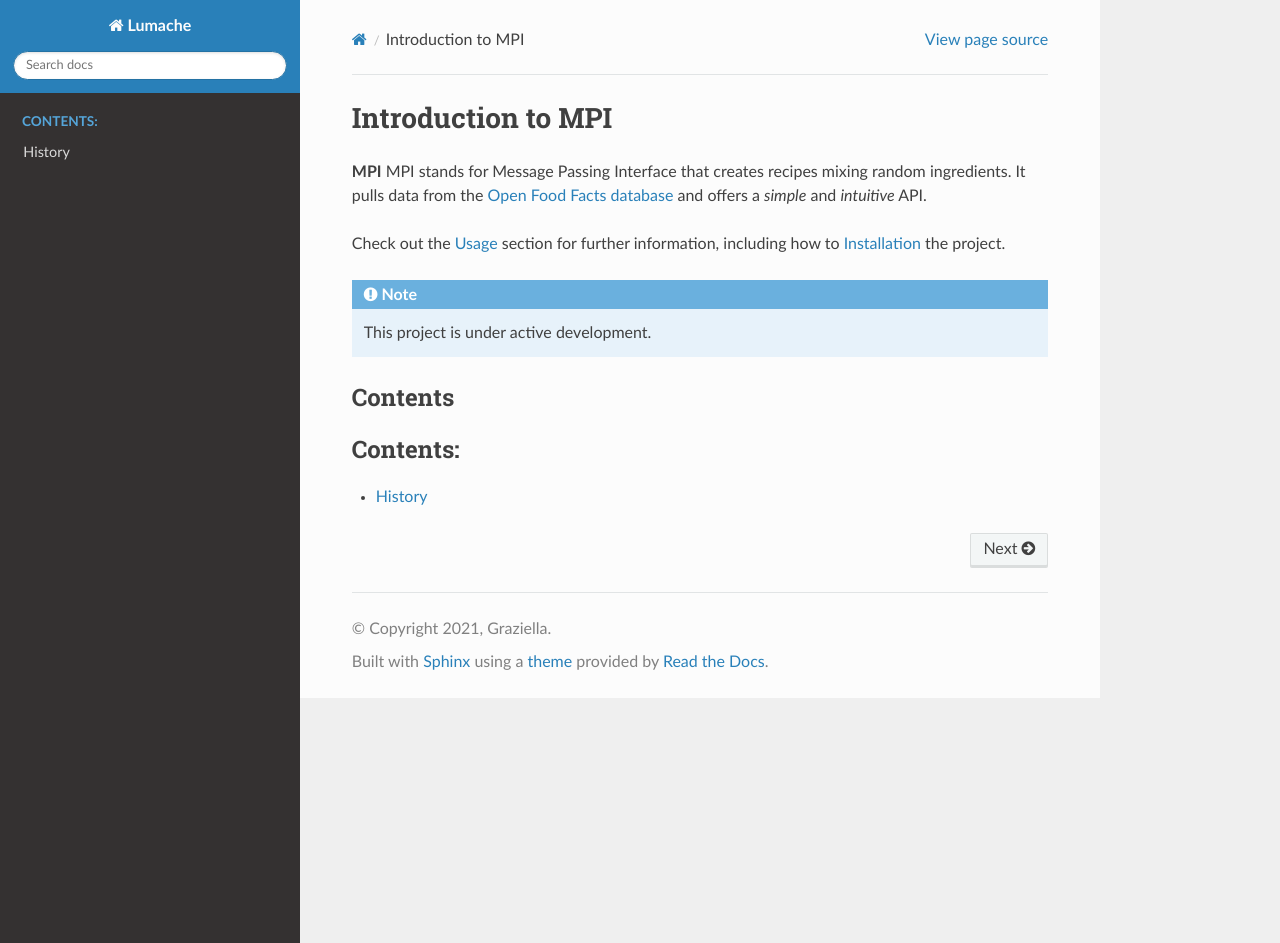
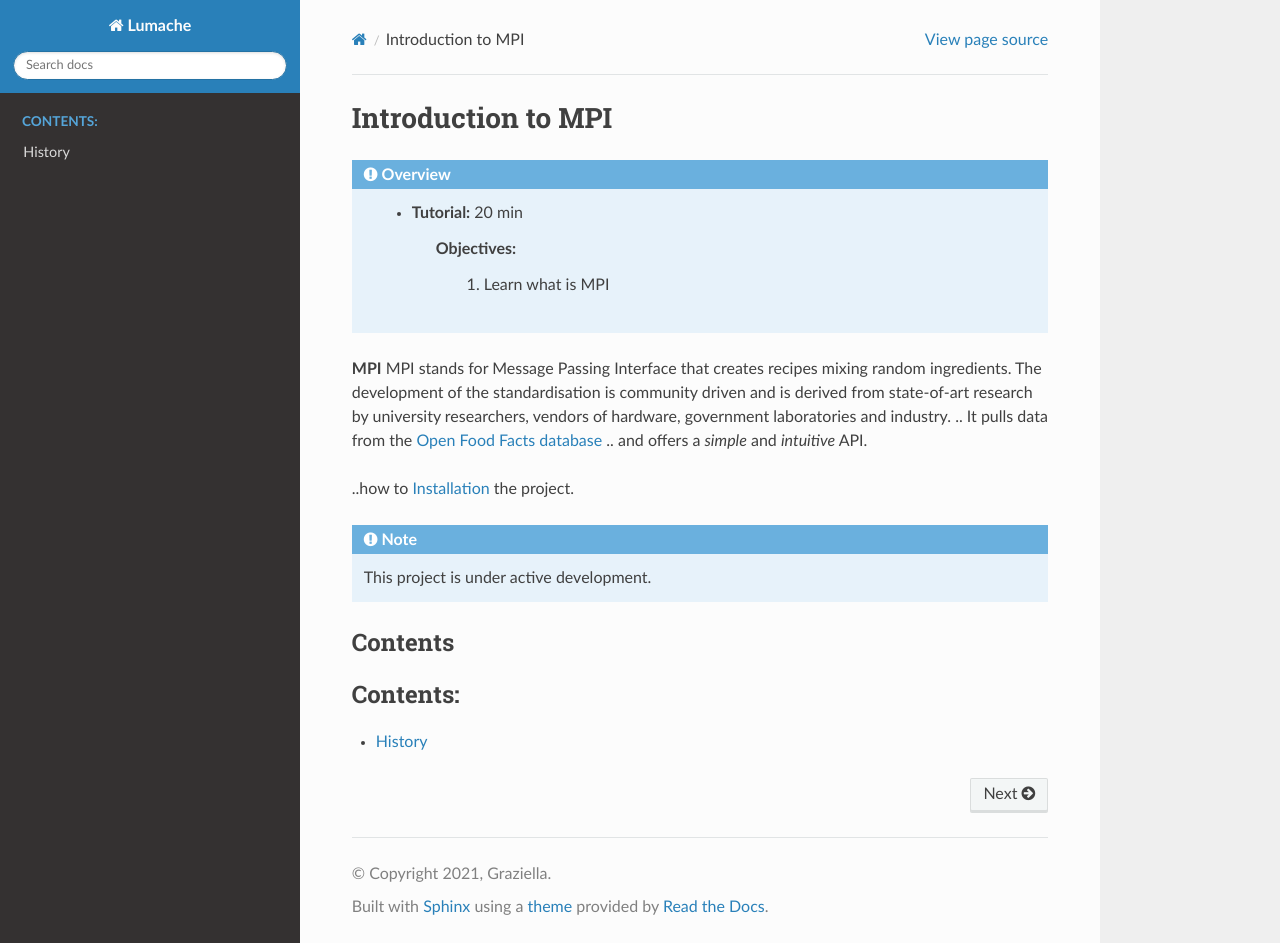
Before and after one commit to Fonglulu/demo_readdoc, a Sphinx documentation site: the page built from docs/source/index.rst, in a window 1280 px wide and 943 px high. Built offline with Sphinx 7.4.7 and the Read the Docs theme 3.1.0, drawn with Linux system fonts in a browser that asks for light colours; pages that are not in the unit, such as notebooks, are missing from menus.

Commit message:
adding background

```diff
--- a/docs/source/index.rst
+++ b/docs/source/index.rst
@@ -1,13 +1,23 @@
 Introduction to MPI
 ===================================
+.. admonition:: Overview
+   :class: Overview
+
+    * **Tutorial:** 20 min
+
+        **Objectives:**
+            #. Learn what is MPI
 
 **MPI** MPI stands for Message Passing Interface
 that creates recipes mixing random ingredients.
-It pulls data from the `Open Food Facts database <https://world.openfoodfacts.org/>`_
-and offers a *simple* and *intuitive* API.
+The development of the standardisation is community driven and is
+derived from state-of-art research by university researchers,
+vendors of hardware, government laboratories and industry.
+.. It pulls data from the `Open Food Facts database <https://world.openfoodfacts.org/>`_
+.. and offers a *simple* and *intuitive* API.
 
-Check out the :doc:`usage` section for further information, including
-how to :ref:`installation` the project.
+.. Check out the :doc:`usage` section for further information, including
+..how to :ref:`installation` the project.
 
 .. note::
 
```
